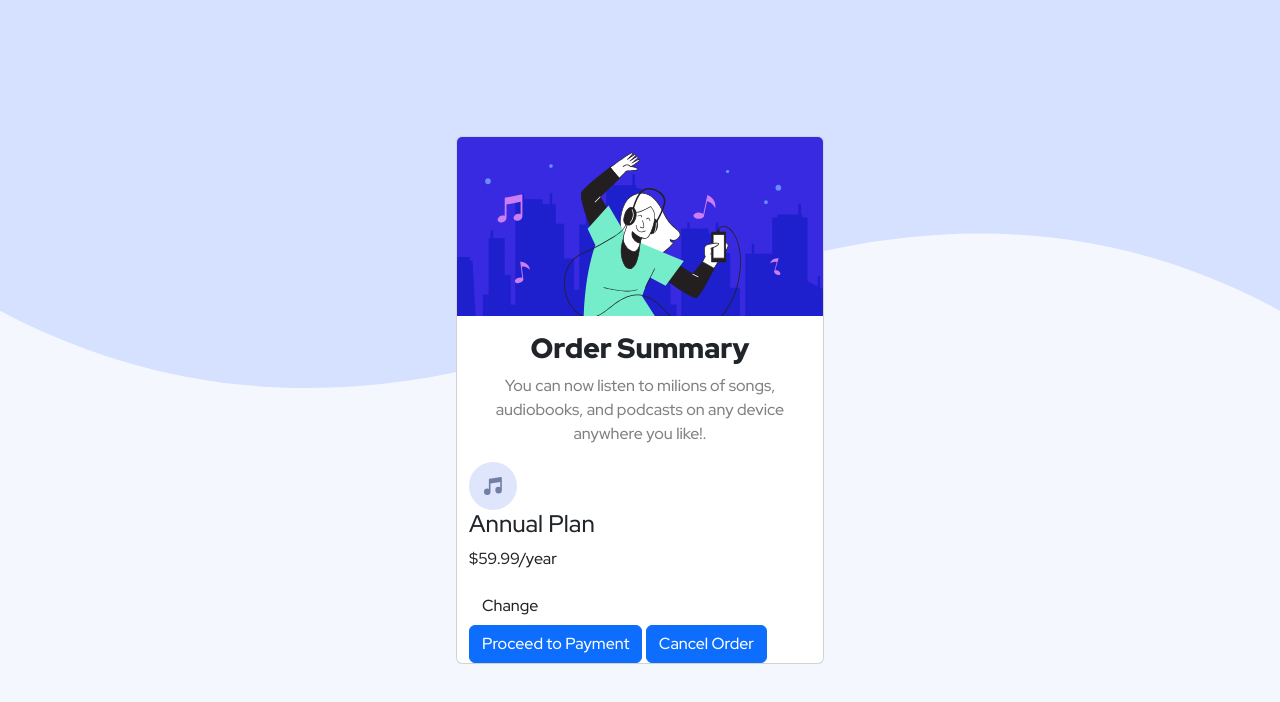
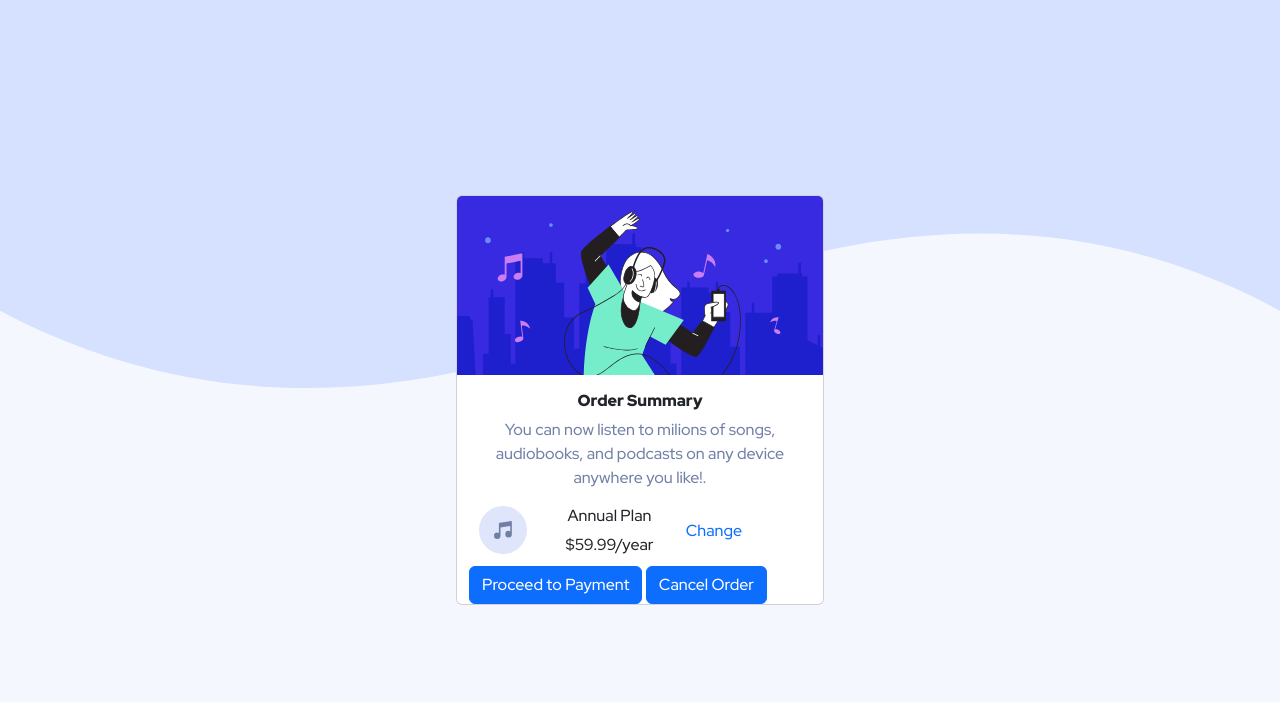
Before and after one commit to MatheusFelipeRuiz/Order-Summary-Component, a plain HTML site: page index.html in a window 1280 px wide. Drawn offline with nearby package versions, Linux system fonts and the light colour scheme.

Commit message:
Estilizando a seção de contratos do card

```diff
--- a/assets/scss/card.scss
+++ b/assets/scss/card.scss
@@ -1,5 +1,6 @@
 .card {
     width: 23em;
+    // # Body Card
     .card-title {
         font-weight: 900;
         text-align: center;
@@ -9,4 +10,33 @@
         color: $cinza-escuro;
         text-align: center;
     }
+    // # Planos de Contrato
+    .container {
+        .row {
+            display: flex;
+            justify-content: center;
+            align-items: flex-start;
+            height: 60px;
+            div {
+                padding: 0;
+                display: flex;
+                flex-wrap: wrap;
+                justify-content: center;
+                align-items: center;
+                a {
+                    width: 80%;
+                    height: 50px;
+                    display: flex;
+                    justify-content: flex-start;
+                    align-items: center;
+                    text-decoration: none;
+                    &:hover {
+                        color: $azul-escuro;
+                    }
+                }
+            }
+        }
+    }
+
+
 }
--- a/assets/scss/config.scss
+++ b/assets/scss/config.scss
@@ -1,7 +1,8 @@
 * {
     margin: 0;
     padding: 0;
-    font-size: 16px;
+    text-decoration: none;
+    font-size: 16px  !important;
     font-family: 'Red Hat Display', sans-serif;
     box-sizing: border-box;
 }
--- a/assets/scss/variaveis.scss
+++ b/assets/scss/variaveis.scss
@@ -1,4 +1,5 @@
 // # Cores Literais
 $branco: #fff;
 $cinza: #f5f7ff;
-$cinza-escuro: #808080;
+$cinza-escuro: hsl(224, 23%, 55%);
+$azul-escuro: hsl(245, 71%, 50%);
--- a/index.html
+++ b/index.html
@@ -23,10 +23,14 @@
         </div>
         <!-- # Planos de contrato -->
         <section class="container">
-            <img src="assets/images/icon-music.svg" alt="Music Icon">
-            <h4> Annual Plan</h4>
-            <p>$59.99/year</p>
-            <a href="###" class="btn">Change</a>
+            <article class="row">
+                <div class="col-md-3"><img src="assets/images/icon-music.svg" alt="Music Icon"></div>
+                <div class="col-md-4">
+                    <h4> Annual Plan</h4>
+                    <p>$59.99/year</p>
+                </div>
+                <div class="col-md-5"><a href="###" class="nav-item">Change</a></div>
+            </article>
         </section>
 
         <!-- # Buttons  -->
```
Also changed, not shown: assets/css/style.css, 1 other file.
